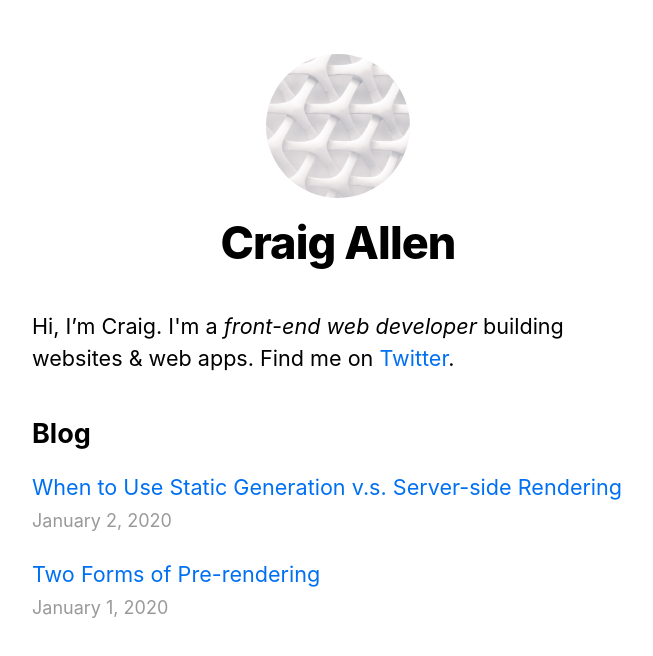
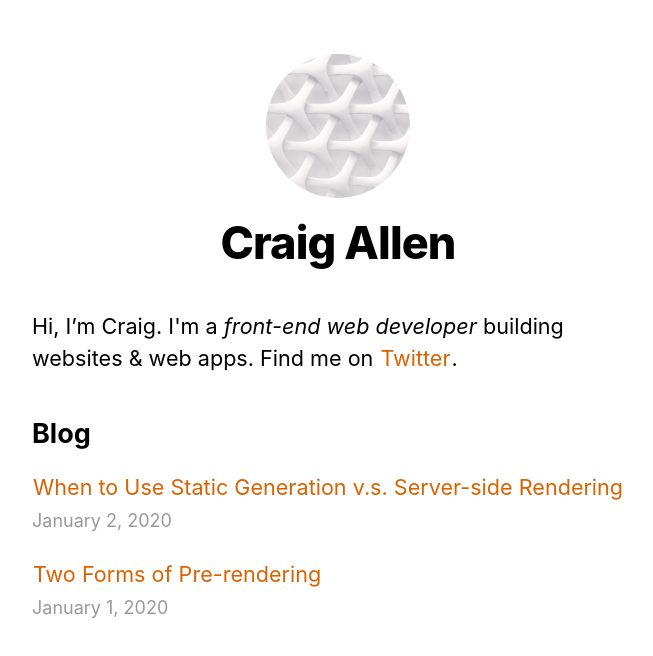
Before and after one commit to craigallen/nextjs-starter, a Next.js app: page / in a window 1280 px wide. Shown: the top 656 px of the page, without its empty margins (302-955 px from the left). Built offline with nearby package versions, Linux system fonts and the light colour scheme.

Commit message:
update hover state on links

```diff
--- a/styles/global.css
+++ b/styles/global.css
@@ -13,12 +13,14 @@ body {
 }
 
 a {
-  color: #0070f3;
+  color: #da6200;
+  padding: 2px 1px 3px;
   text-decoration: none;
 }
 
 a:hover {
-  text-decoration: underline;
+  background-color: #da62001c;
+  transition: .2s;
 }
 
 img {
```
